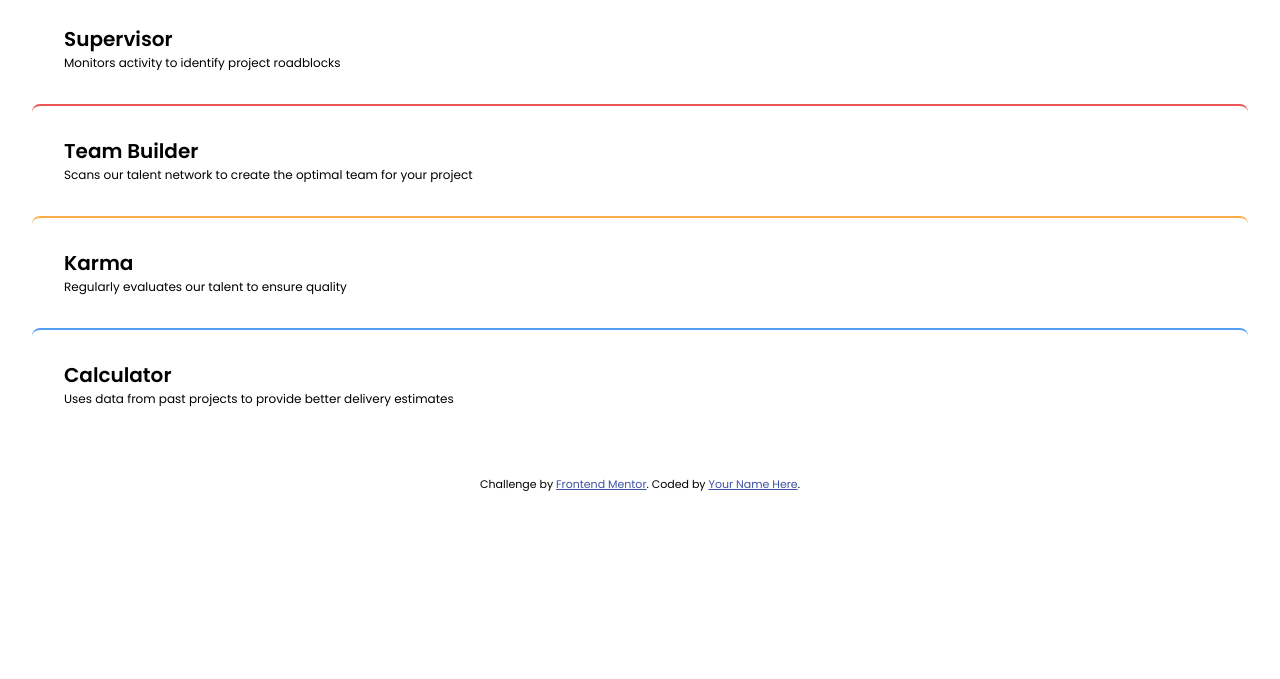
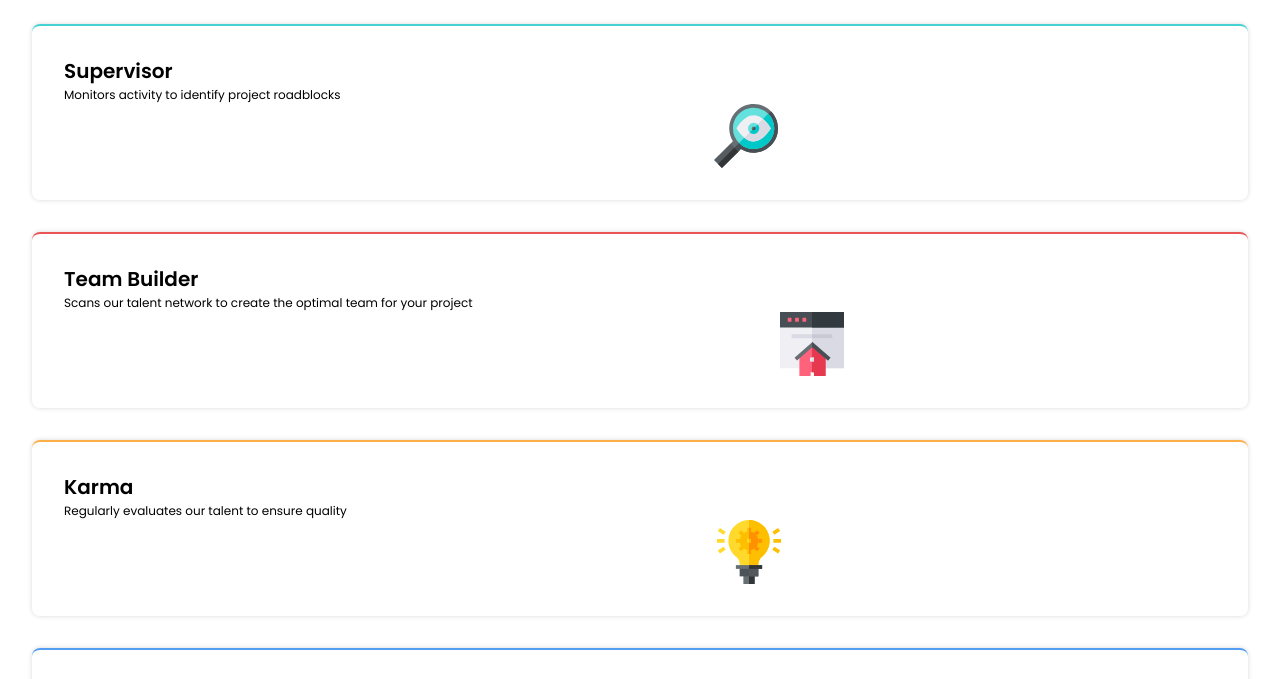
Before and after one commit to gabei/Four-Card-Feature___FEM, a website: page index.html in a window 1280 px wide. Shown: the part 89-768 px from the top of the page. Drawn offline with Linux system fonts and the light colour scheme.

Commit message:
feat-css: Implement grid on the card and main sections of the page.

```diff
--- a/index.html
+++ b/index.html
@@ -28,23 +28,35 @@
     </section>
 
     <section class="supervisor card">
+      <div class="card__text">
         <h2>Supervisor</h2>
         <p>Monitors activity to identify project roadblocks</p>
+      </div>
+      <img src="./images/icon-supervisor.svg" alt="A magnifying glass with a magnified eye looking through it.">
     </section>
 
     <section class="team-builder card">
+      <div class="card__text">
         <h2>Team Builder</h2>
         <p>Scans our talent network to create the optimal team for your project</p>
+      </div>
+      <img src="./images/icon-team-builder.svg" alt="A web page with a house placed in the middle.">
     </section>
 
     <section class="karma card">
+      <div class="card__text">
         <h2>Karma</h2>
         <p>Regularly evaluates our talent to ensure quality</p>
+      </div>
+      <img src="./images/icon-karma.svg" alt="A lightbulb with a cog forming the center.">
     </section>
 
     <section class="calculator card">
+      <div class="card__text">
         <h2>Calculator</h2>
         <p>Uses data from past projects to provide better delivery estimates</p>
+      </div>
+      <img src="./images/icon-calculator.svg" alt="A computer monitor featuring a dashboard display.">
     </section>
   </main>
 
--- a/styles/index.scss
+++ b/styles/index.scss
@@ -7,6 +7,7 @@
 main {
   padding: size.$space-400;
   display: grid;
+  gap: 2rem;
 }
 
 .header {
@@ -26,6 +27,14 @@ main {
 .card {
   padding: size.$space-400;
   border-radius: 0.5rem;
+  box-shadow: 0px 0px 5px rgba(0,0,0,0.15);
+  display: grid;
+  grid-template: 1fr / 1fr / 1fr / 1fr;
+
+  &__text {
+    grid-column: 1 / span 2;
+    grid-row: 1 / span 1;
+  }
 
   h2 {
     @include type.preset(3);
@@ -33,6 +42,11 @@ main {
 
   p {
     @include type.preset(5);
+  }
+
+  img {
+    grid-column: 2 / span 1;
+    grid-row: 2 / span 1;
   }
 }
 
```
Also changed, not shown: styles/style.css, 1 other file. Lines whose indentation alone changed are shown as unchanged.
